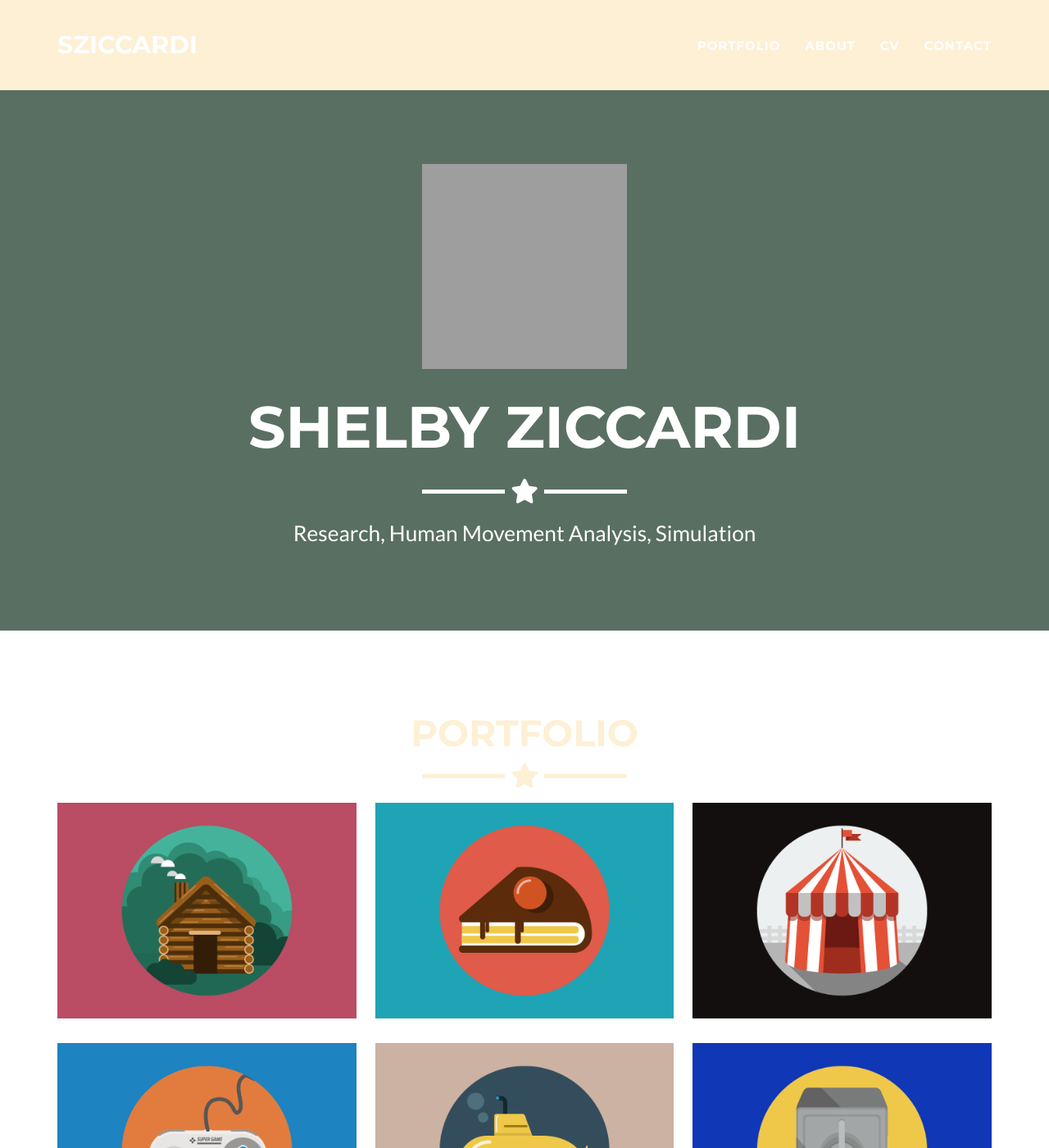
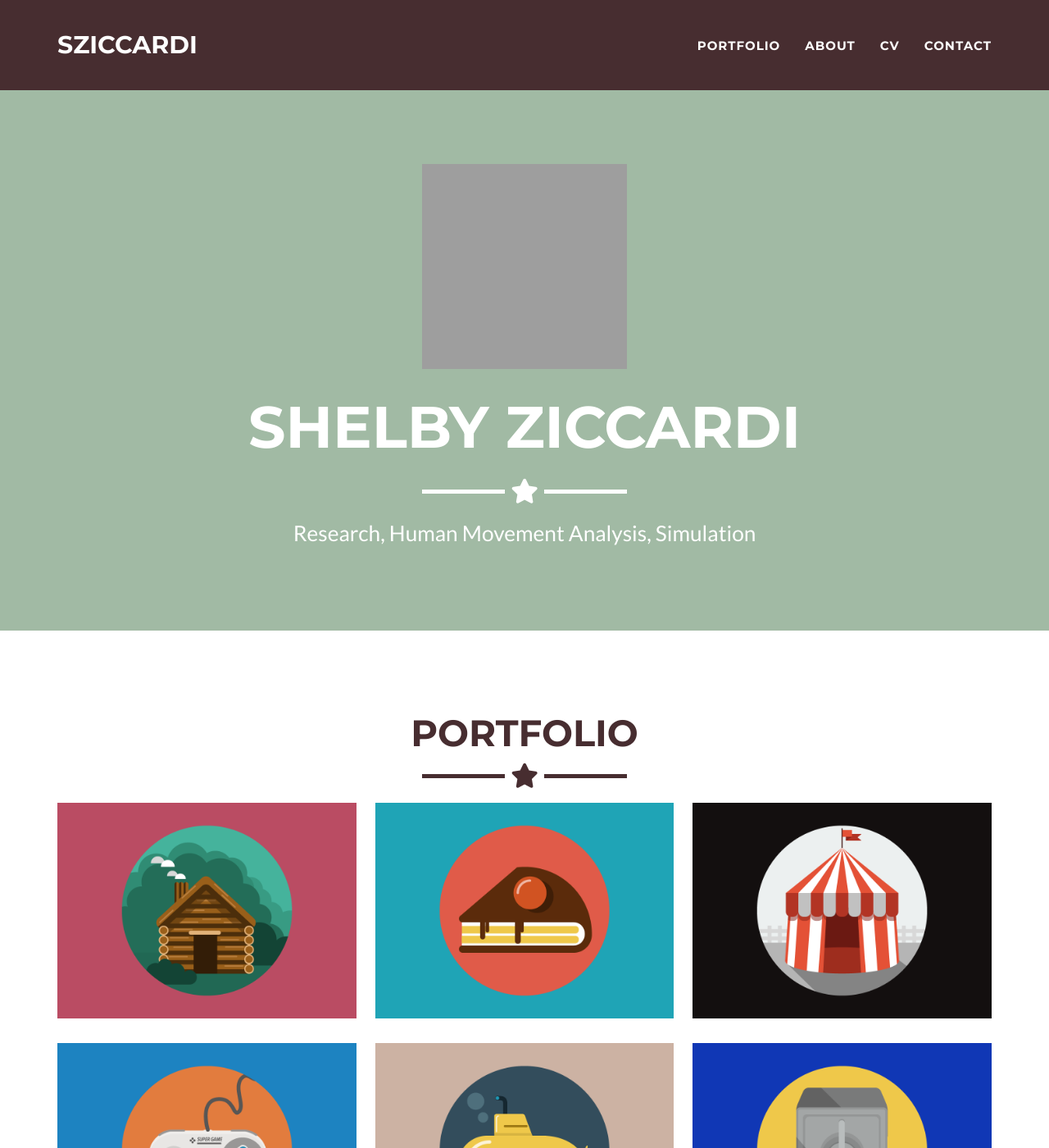
Before and after one commit to sziccardi/sziccardi.github.io, a Jekyll site: the page built from _posts/2014-07-18-project-1.markdown, in a window 1280 px wide and 1400 px high. Shown: the whole window at 82% size. Built offline with Jekyll 4.4.1, drawn with Linux system fonts in a browser that asks for light colours; grey boxes are pictures that could not be loaded.

Commit message:
adjust colors and cv spacing again

```diff
--- a/_config.yml
+++ b/_config.yml
@@ -26,10 +26,10 @@
 
 # Color settings (hex-codes without the leading hash-tag)
 color:
-  primary: 596F62
-  primary-rgb: "89,111,98"
-  secondary: FDF0D5
-  secondary-dark: 3E2A35
+  primary: A1BAA4
+  primary-rgb: "161,186,164"
+  secondary: 472D30
+  secondary-dark: 01161E
 
 # Footer settings
 footer:
--- a/_includes/cv.html
+++ b/_includes/cv.html
@@ -1,5 +1,6 @@
 <!-- About Section -->
-<section class="success" id="CV">
+<section class="cv" id="CV">
+
   <div class="container">
     <div class="row">
       <div class="col-lg-12 text-center">
@@ -9,13 +10,13 @@
     </div>
 
     <div class="row">
-      <div class="col-lg-4 col-lg-offset-2" style="font-size: 2.25em;font-weight: 300;">
+      <div class="title col-lg-4 col-lg-offset-2 text-center" style="font-size: 2.25em;font-weight: 300;">
           <p><b>Education</b></p>
       </div>
     </div>
 
     <div class="row">
-      <div class="col-lg-4">
+      <div class="col-lg-4 col-lg-offset-2">
         <p><b>University of Minnesota</b> - Minneapolis, MN</p>
         <p>PhD in Computer Science and Engineering</p>
         <p>Sept 2020 - Dec 2026 (estimated)</p>
@@ -26,7 +27,7 @@
     </div>
 
     <div class="row">
-      <div class="col-lg-4">
+      <div class="col-lg-4 col-lg-offset-2">
         <p><b>Aquincum Institute of Technology </b> - Budapest, Hungary</p>
         <p>Study Abroad in Software Engineering</p>
         <p>Jan 2017 - May 2017</p>
@@ -37,7 +38,7 @@
     </div>
 
     <div class="row">
-      <div class="col-lg-4">
+      <div class="col-lg-4 col-lg-offset-2">
         <p><b>Portland Community College</b> - Portland, OR</p>
         <p>Supplemental Study in Multimedia</p>
         <p>May 2016 - Dec 2016</p>
@@ -48,7 +49,7 @@
     </div>
 
     <div class="row">
-      <div class="col-lg-4">
+      <div class="col-lg-4 col-lg-offset-2">
         <p><b>Lewis & Clark College</b> - Portland, OR</p>
         <p>BA in Computer Science and Mathematics, Minor in Physics</p>
         <p>Aug 2014 - May 2018</p>
@@ -59,12 +60,14 @@
       </div>
     </div>
 
-    <div class="col-lg-4 col-lg-offset-2" style="font-size: 1.25em;font-weight: 300;">
-        <p><b>Industry Experience</b></p>
+    <div class="row">
+      <div class="col-lg-4 text-center" style="font-size: 1.25em;font-weight: 300;">
+          <p><b>Industry Experience</b></p>
+      </div>
     </div>
 
     <div class="row">
-      <div class="col-lg-4">
+      <div class="col-lg-4col-lg-offset-2">
         <p><b>Computer Vision Research Intern</b> - Minneapolis, MN</p>
         <p>Kitware</p>
         <p>May 2021 - Aug 2021</p>
@@ -75,7 +78,7 @@
     </div>
 
     <div class="row">
-      <div class="col-lg-4 ">
+      <div class="col-lg-4 col-lg-offset-2">
         <p><b>Junior Interactive Software Developer </b> - Portland, OR</p>
         <p>Downstream LLC</p>
         <p>May 2018 - July 2020</p>
@@ -86,7 +89,7 @@
     </div>
 
     <div class="row">
-      <div class="col-lg-4 ">
+      <div class="col-lg-4 col-lg-offset-2">
         <p><b>Visiting Research Assistant </b> - Los Angeles, CA</p>
         <p>University of Southern California Institute for Creative Technologies, Mixed Reality Lab</p>
         <p>May 2017 - Aug 2017</p>
@@ -96,12 +99,14 @@
       </div>
     </div>
 
-    <div class="col-lg-4 col-lg-offset-2" style="font-size: 1.25em;font-weight: 300;">
-        <p><b>Teaching Experience</b></p>
+    <div class="row">
+      <div class="col-lg-4 text-center" style="font-size: 1.25em;font-weight: 300;">
+          <p><b>Teaching Experience</b></p>
+      </div>
     </div>
 
     <div class="row">
-      <div class="col-lg-4">
+      <div class="col-lg-4 col-lg-offset-2">
         <p><b>Graduate Instructor - Applied Machine Learning (CSCI 4521)</b> - Minneapolis, MN</p>
         <p>University of Minnesota - Computer Science and Engineering</p>
         <p>Jan 2025 - May 2025</p>
@@ -112,7 +117,7 @@
     </div>
 
     <div class="row">
-      <div class="col-lg-4 ">
+      <div class="col-lg-4 col-lg-offset-2">
         <p><b>Teaching Assistant - Program Design and Development (CSCI 3081w) </b> - Minneapolis, MN</p>
         <p>University of Minnesota - Computer Science and Engineering</p>
         <p>Aug 2023 - Dec 2024</p>
@@ -123,7 +128,7 @@
     </div>
 
     <div class="row">
-      <div class="col-lg-4 ">
+      <div class="col-lg-4 col-lg-offset-2">
         <p><b>Co-Director / Instructor for Machine Learning Summer Camp </b> - Minneapolis, MN</p>
         <p>University of Minnesota - Data Science and AI Hub</p>
         <p>Jun 2022 - Present</p>
```
Also changed, not shown: _includes/css/main.css (+10 -1 lines).
